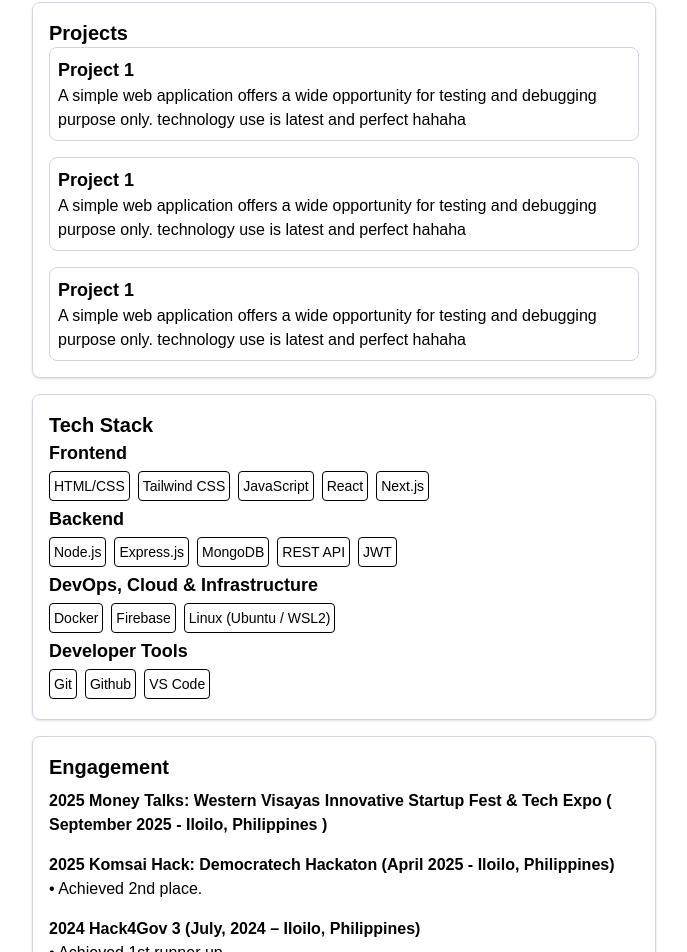
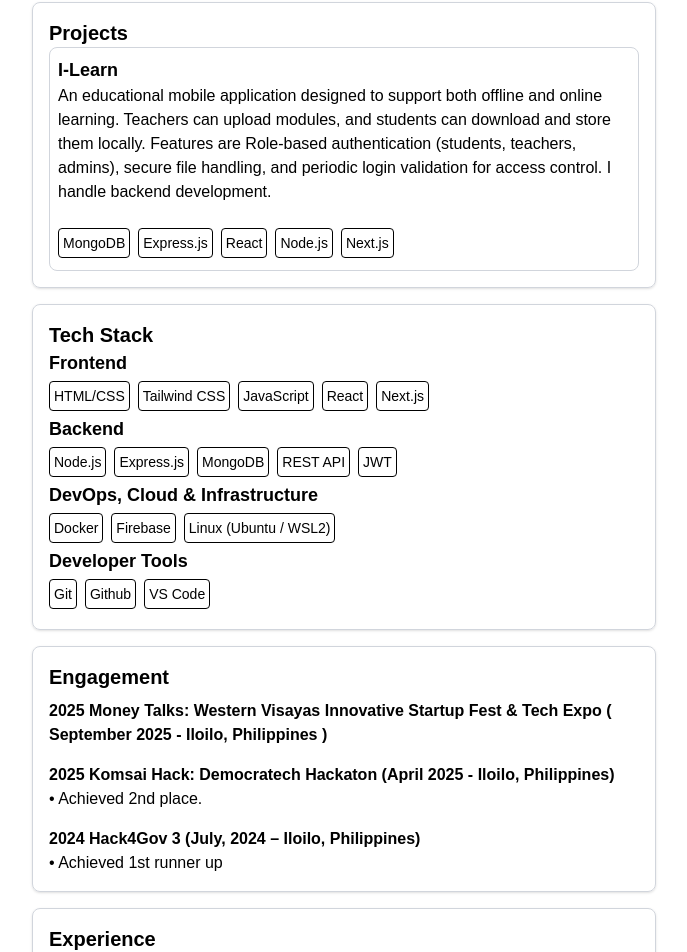
Before and after one commit to CarlAndreDiomon/Portfolio, a Next.js app: page / in a window 1280 px wide. Shown: the part 564-1516 px from the top of the page, without its empty margins (296-983 px from the left). Built offline with nearby package versions, Linux system fonts and the light colour scheme.

Commit message:
Fix projects section and experience

```diff
--- a/src/app/page.tsx
+++ b/src/app/page.tsx
@@ -12,6 +12,8 @@ export default function Home() {
             <h1 className="font-bold md:text-4xl ">Carl Andre R. Diomon</h1>
             <h2 className=" text-xs md:text-base ">Antique, Philippines</h2>
             <h3 className="text-gray-500 text-xs md:text-base ">Future Software Engineer</h3>
+            {/* <h3 className="text-gray-500 text-xs md:text-base ">dcarlandrerafols@gmail.com</h3> */}
+
           </div>
         </div>
 
@@ -45,34 +47,45 @@ export default function Home() {
           <div className="grid gap-4 ">
 
             <div className="w-full h-full p-2 border border-gray-300 dark:border-gray-600 rounded-lg">
+              {/* App name */}
               <h1 className="font-bold md:text-lg">
-                Project 1
+                I-Learn
               </h1>
+
+              {/* Description */}
               <p className="text-sm md:text-base">
-                A simple web application offers a wide opportunity for testing and debugging purpose only.
-                technology use is latest and perfect hahaha
+                An educational mobile application designed to support both offline and online learning.
+                Teachers can upload modules, and students can download and store them locally. Features are
+                Role-based authentication (students, teachers, admins), secure file handling,
+                and periodic login validation for access control. I handle backend development.
+                <br></br>
+                <br></br>
               </p>
+
+              {/* Technologies used */}
+              <div className=" flex flex-wrap gap-2 mb-1">
+                <h1 className="text-xs border w-max p-1 rounded-sm md:text-sm">
+                  MongoDB
+                </h1>
+
+                <h1 className="text-xs border w-max p-1 rounded-sm md:text-sm">
+                  Express.js
+                </h1>
+
+                <h1 className="text-xs border w-max p-1 rounded-sm md:text-sm">
+                  React
+                </h1>
+
+                <h1 className="text-xs border w-max p-1 rounded-sm md:text-sm">
+                  Node.js
+                </h1>
+
+                <h1 className="text-xs border w-max p-1 rounded-sm md:text-sm">
+                  Next.js
+                </h1>
+              </div>
             </div>
 
-            <div className="w-full h-full p-2 border border-gray-300 dark:border-gray-600 rounded-lg">
-              <h1 className="font-bold md:text-lg">
-                Project 1
-              </h1>
-              <p className="text-sm md:text-base">
-                A simple web application offers a wide opportunity for testing and debugging purpose only.
-                technology use is latest and perfect hahaha
-              </p>
-            </div>
-
-            <div className="w-full h-full p-2 border border-gray-300 dark:border-gray-600 rounded-lg">
-              <h1 className="font-bold md:text-lg">
-                Project 1
-              </h1>
-              <p className="text-sm md:text-base">
-                A simple web application offers a wide opportunity for testing and debugging purpose only.
-                technology use is latest and perfect hahaha
-              </p>
-            </div>
           </div>
         </div>
 
@@ -224,20 +237,13 @@ export default function Home() {
 
           <div className="grid gap-4">
             {/* Each row */}
-            <div className="grid grid-cols-[1fr_auto] items-start">
-              <div>
-                <h1 className="font-semibold md:text-lg">Software Developer</h1>
-                <h2 className="text-xs md:text-base">Iloilo City</h2>
-              </div>
-              <span className="ml-2 p-1 border rounded-lg text-xs font-normal md:text-base">2028</span>
-            </div>
 
             <div className="grid grid-cols-[1fr_auto] items-start">
               <div>
                 <h1 className="font-semibold md:text-lg">BS Information Technology</h1>
                 <h2 className="text-xs md:text-base">University of Antique</h2>
               </div>
-              <span className="ml-2 p-1 border rounded-lg text-xs font-normal md:text-base">2027</span>
+              <span className="ml-2 p-1 border rounded-lg text-xs font-normal md:text-base">2025</span>
             </div>
 
             <div className="grid grid-cols-[1fr_auto] items-start">
@@ -250,6 +256,10 @@ export default function Home() {
           </div>
         </div>
 
+        {/* Contact info */}
+        <div>
+
+        </div>
 
         <footer className="flex justify-center items-center  bottom-0 w-full h-12 ">
           <h1>&copy; 2025 SoftEn. All Rights Reserved</h1>
```
